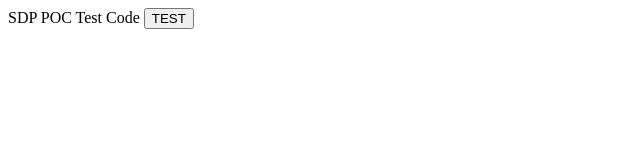
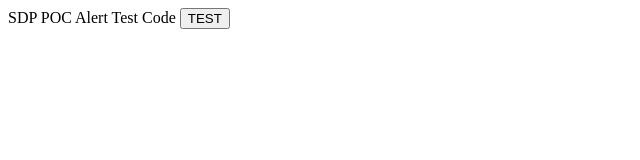
Before and after one commit to K-Minu/Multi_Cloud_CICD, a website: page index.html in a window 1280 px wide. Shown: the whole page, without its empty margins (0-640 px from the left). Drawn offline with Linux system fonts and the light colour scheme.

Commit message:
Notification test

```diff
--- a/index.html
+++ b/index.html
@@ -6,7 +6,7 @@
   </head>
   <body>
     <div class="sdp">
-      <text>SDP POC Test Code</text>
+      <text>SDP POC Alert Test Code</text>
       <button onclick="doAction()">TEST</button>
       <script>
         function doAction() {
```
